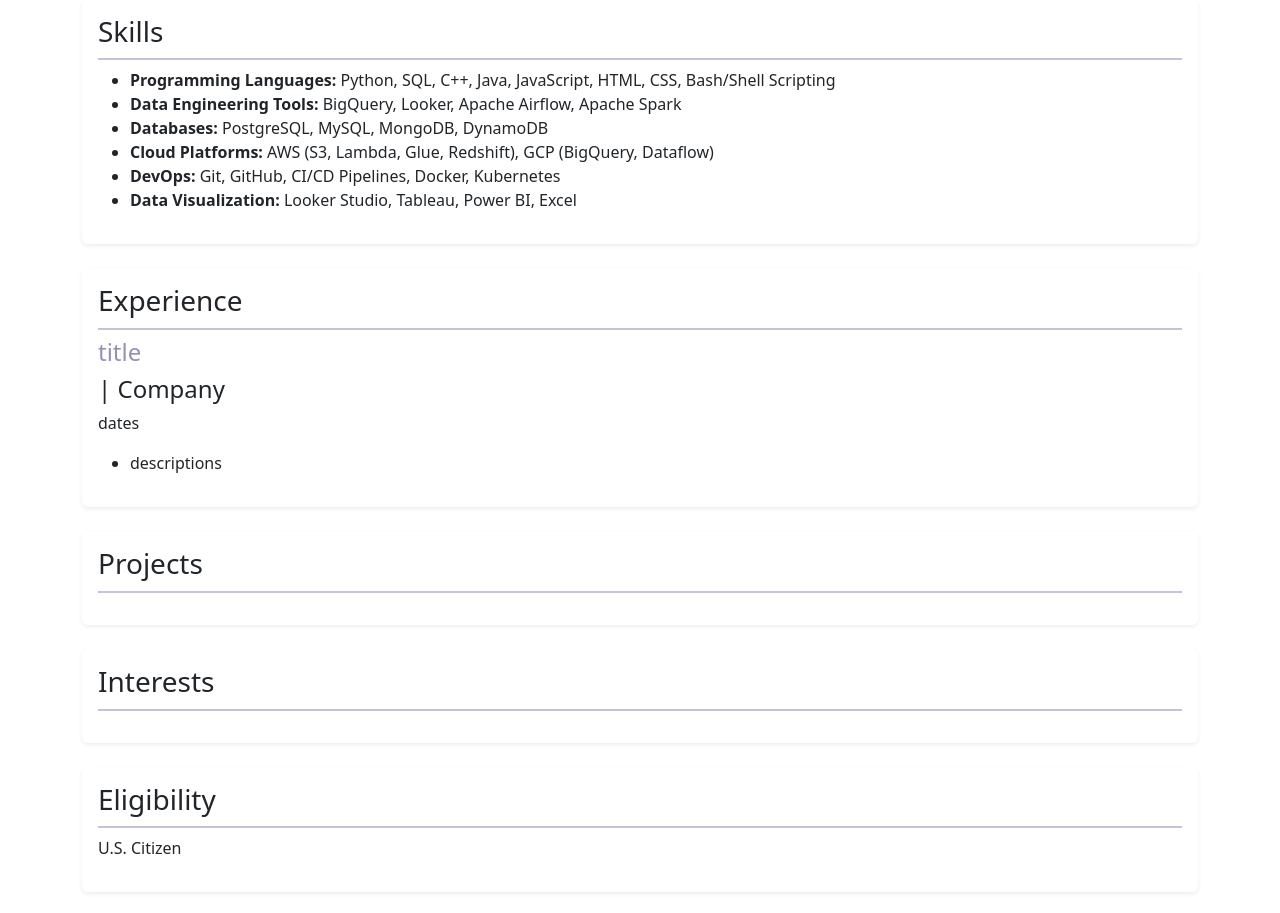
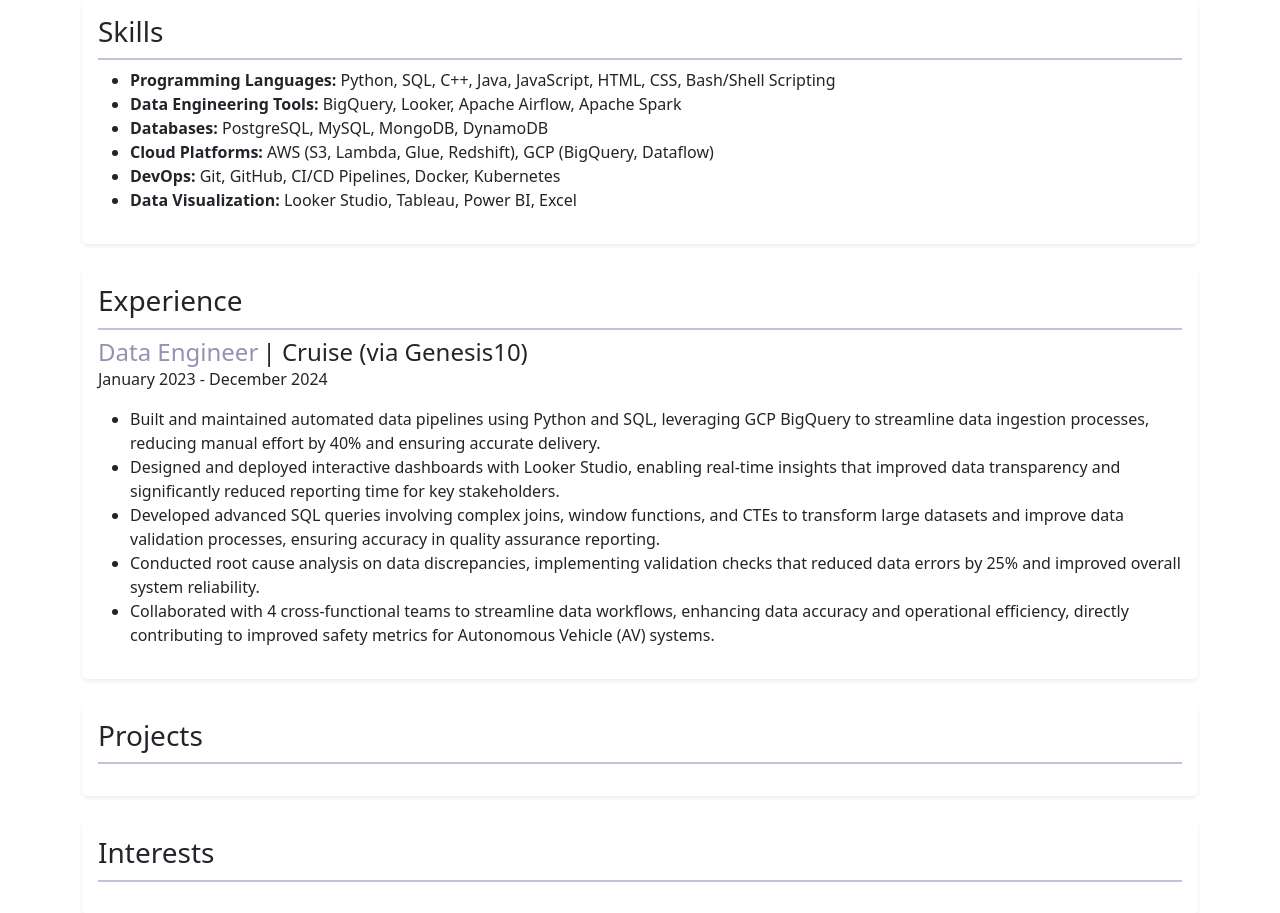
Before and after one commit to mloya1105/resume-website, a Flask app: page / in a window 1280 px wide. Shown: the part 403-1316 px from the top of the page. Run offline with Flask 3, Linux system fonts and the light colour scheme.

Commit message:
experience1

```diff
--- a/templates/index.html
+++ b/templates/index.html
@@ -70,10 +70,15 @@
                 <section id="Experience" class="mb-3">
                     <h3 style="border-bottom: 2px solid #c6c1d7; padding-bottom: 10px;">Experience</h3>
                     <div class="experience">
-                        <h4 style="color:#9790b2;">title </h4><h4>| Company</h4>
-                        <p>dates</p>
+                        <h4 style="color:#9790b2; display: inline;">Data Engineer</h4>
+                        <h4 style="display: inline;">| Cruise (via Genesis10)</h4>
+                        <p>January 2023 - December 2024</p>
                         <ul>
-                            <li>descriptions</li>
+                            <li>Built and maintained automated data pipelines using Python and SQL, leveraging GCP BigQuery to streamline data ingestion processes, reducing manual effort by 40% and ensuring accurate delivery.</li>
+                            <li>Designed and deployed interactive dashboards with Looker Studio, enabling real-time insights that improved data transparency and significantly reduced reporting time for key stakeholders.</li>
+                            <li>Developed advanced SQL queries involving complex joins, window functions, and CTEs to transform large datasets and improve data validation processes, ensuring accuracy in quality assurance reporting.</li>
+                            <li>Conducted root cause analysis on data discrepancies, implementing validation checks that reduced data errors by 25% and improved overall system reliability.</li>
+                            <li>Collaborated with 4 cross-functional teams to streamline data workflows, enhancing data accuracy and operational efficiency, directly contributing to improved safety metrics for Autonomous Vehicle (AV) systems.</li>
                         </ul>
                     </div>
                 </section>
```
